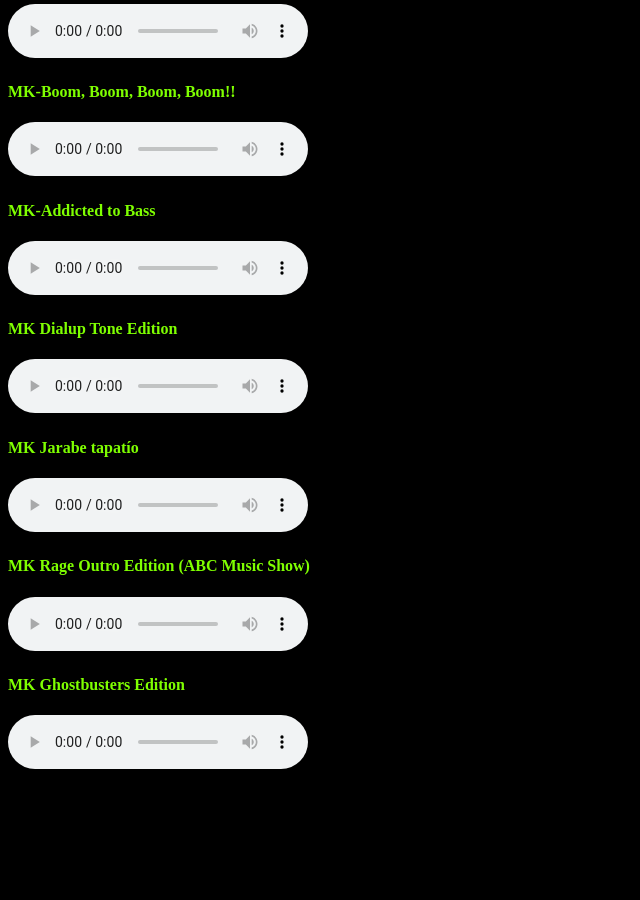
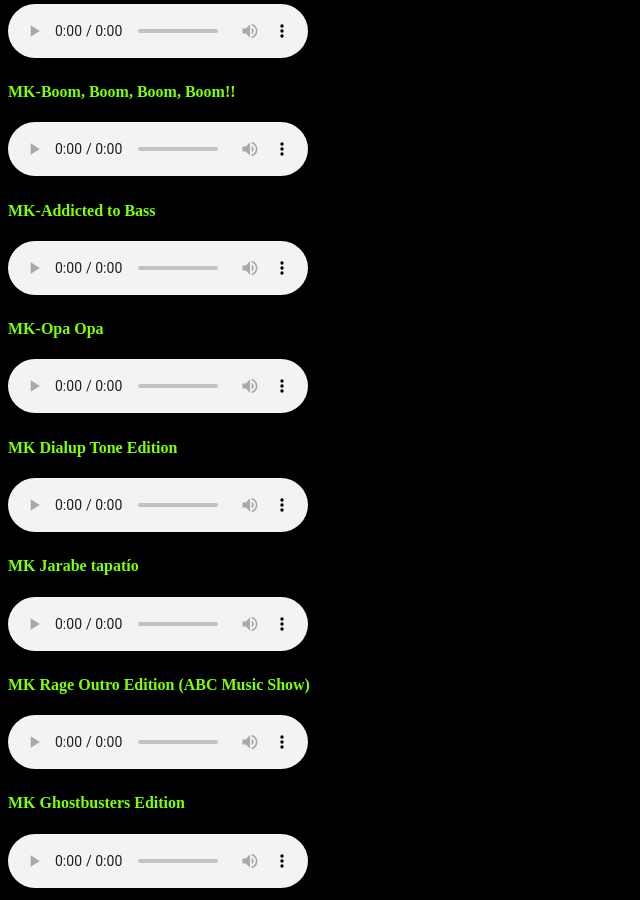
Before and after one commit to Phantom-Aspekt/Phantom-Aspekt.github.io, a Jekyll site: the page resources/HTML-Embed/MediaPage-MKRemixes.html, which Jekyll copies as it is, in a window 1280 px wide and 900 px high, scrolled down 2083 px. Shown: the whole window, without its empty margins (0-640 px from the left). Built offline with Jekyll 4.4.1, drawn with Linux system fonts in a browser that asks for light colours; before the commit the page ends 2864 px from its top, so only the background shows below that.

Commit message:
Update MediaPage-MKRemixes.html

```diff
--- a/resources/HTML-Embed/MediaPage-MKRemixes.html
+++ b/resources/HTML-Embed/MediaPage-MKRemixes.html
@@ -152,6 +152,13 @@
         Your browser does not support the audio element.
         </audio>
         <h4><strong>
+            MK-Opa Opa
+        </strong></h4>
+        <audio controls>
+        <source src="media\1MAN!! Mix\MK-Opa_Opa.ogg" type="audio/ogg">
+        Your browser does not support the audio element.
+        </audio>
+        <h4><strong>
             MK Dialup Tone Edition
         </strong></h4>
         <audio controls>
```
